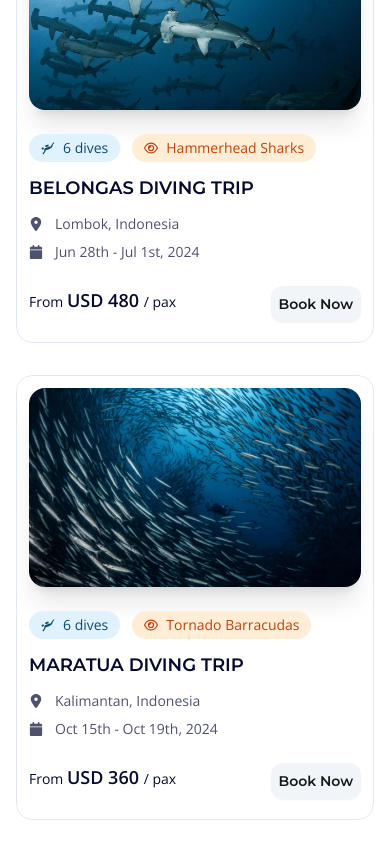
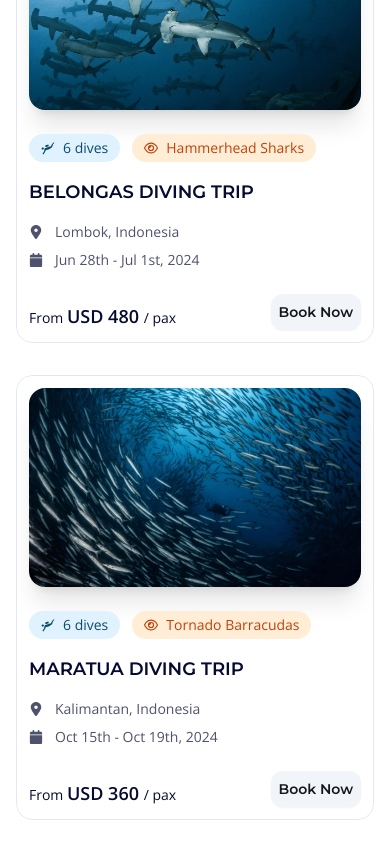
Before and after one commit to dhantosy/sightseaexpeditions, a Next.js app: page / in a window 390 px wide. Shown: the part 1900-2744 px from the top of the page. Built offline with nearby package versions, Linux system fonts and the light colour scheme.

Commit message:
feat: updated styling

```diff
--- a/src/app/_home/page.tsx
+++ b/src/app/_home/page.tsx
@@ -92,7 +92,7 @@ export default function Home() {
         cardSlide
       />
       <div className='relative'>
-        <div className='absolute inset-x-0 -top-72 min-h-0 pl-20 py-24 flex justify-between overflow-hidden z-0'>
+        <div className='absolute inset-x-0 -top-48 md:-top-72 min-h-0 pl-20 py-24 flex justify-between overflow-hidden z-0'>
           <span className='block -ml-20 bg-orange-200 w-72 h-72 rounded-full mix-blend-multiply filter blur-3xl opacity-30 lg:w-96 lg:h-96' />
         </div>
       </div>
--- a/src/components/ui/CardHorizontalItem/index.tsx
+++ b/src/components/ui/CardHorizontalItem/index.tsx
@@ -33,7 +33,7 @@ export default function CardHorizontalItem({
             />
           </div>
         </div>
-        <div className='relative py-2 mt-4 md:mt-0 md:pl-7 md:pr-1 basis-[100%] md:basis-[60%] grow-0'>
+        <div className='relative pb-0 md:pb-2 pt-2 mt-4 md:mt-0 md:pl-7 md:pr-1 basis-[100%] md:basis-[60%] grow-0'>
           <div className='flex flex-col 2xs:flex-row 2lg:flex-col 3lg:flex-row gap-3'>
             <div className='w-fit flex px-3 py-1 text-sm items-center gap-2 rounded-full bg-sky-100 text-sky-900'>
               <span><MdScubaDiving /></span>
@@ -44,7 +44,7 @@ export default function CardHorizontalItem({
               <span>{highlight?.attraction}</span>
             </div>
           </div>
-          <h3 className='text-lg uppercase font-semibold font-montserrat mb-3 mt-3'>{title}</h3>
+          <h3 className='text-lg uppercase font-semibold font-montserrat my-4'>{title}</h3>
           <div className='flex gap-3 items-center mb-2 text-sm opacity-70'>
             <FaLocationDot />
             <span>{location}</span>
@@ -53,7 +53,7 @@ export default function CardHorizontalItem({
             <FaCalendar />
             <span>{date}</span>
           </div>
-          <div className='mt-6 md:mt-3 2lg:mt-9 md:absolute 2lg:relative 3lg:absolute bottom-3 left-0 flex justify-between w-full pl-0 md:pl-7 2lg:pl-0 3lg:pl-7 pr-0 md:pr-3 gap-3 flex-col 2xs:flex-row'>
+          <div className='items-end mt-6 md:mt-3 2lg:mt-9 md:absolute 2lg:relative 3lg:absolute bottom-3 left-0 flex justify-between w-full pl-0 md:pl-7 2lg:pl-0 3lg:pl-7 pr-0 md:pr-3 gap-3 flex-col 2xs:flex-row'>
             <div>
               <span className='text-sm'>From </span>
               <span className='text-lg font-bold'>{price} </span>
--- a/src/components/ui/CardVerticalItem/index.tsx
+++ b/src/components/ui/CardVerticalItem/index.tsx
@@ -32,7 +32,7 @@ export default function CardVerticalItem({
           </div>
         </div>
         <div className='pt-5 pb-0 overflow-hidden'>
-          <h3 className='leading-snug lg:line-clamp-1 text-lg uppercase font-semibold font-montserrat mb-3'>{title}</h3>
+          <h3 className='leading-snug lg:line-clamp-1 text-lg uppercase font-semibold font-montserrat mb-4'>{title}</h3>
           <div className='flex gap-3 items-center mb-2 text-sm opacity-70'>
             <FaLocationDot />
             <span>{location}</span>
```
